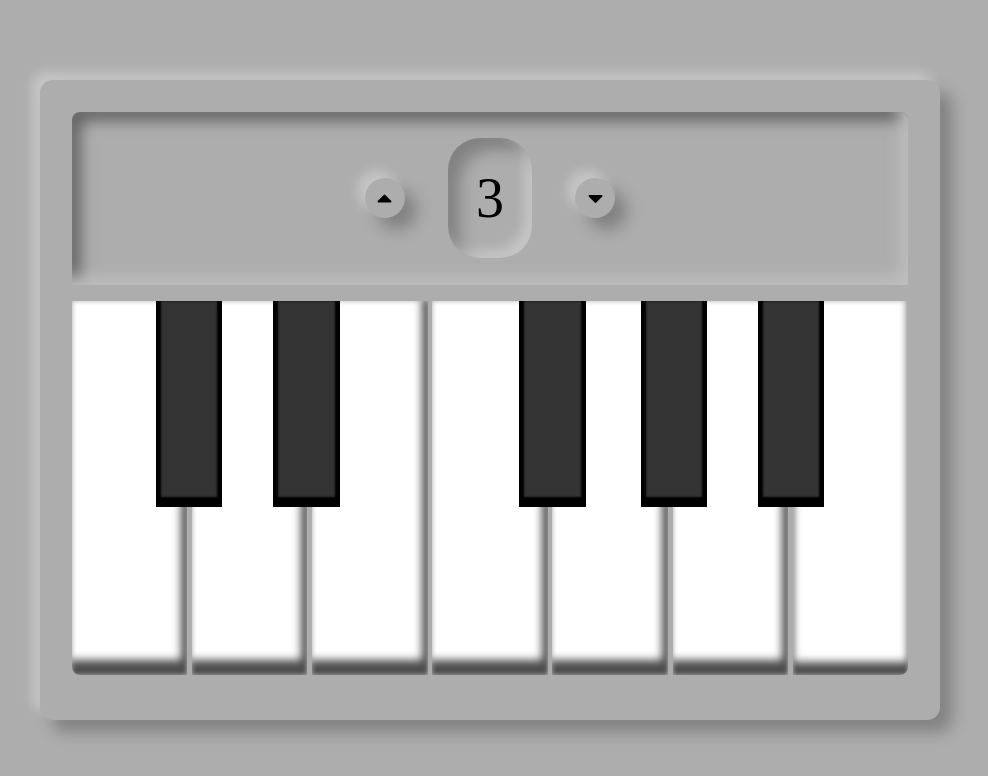
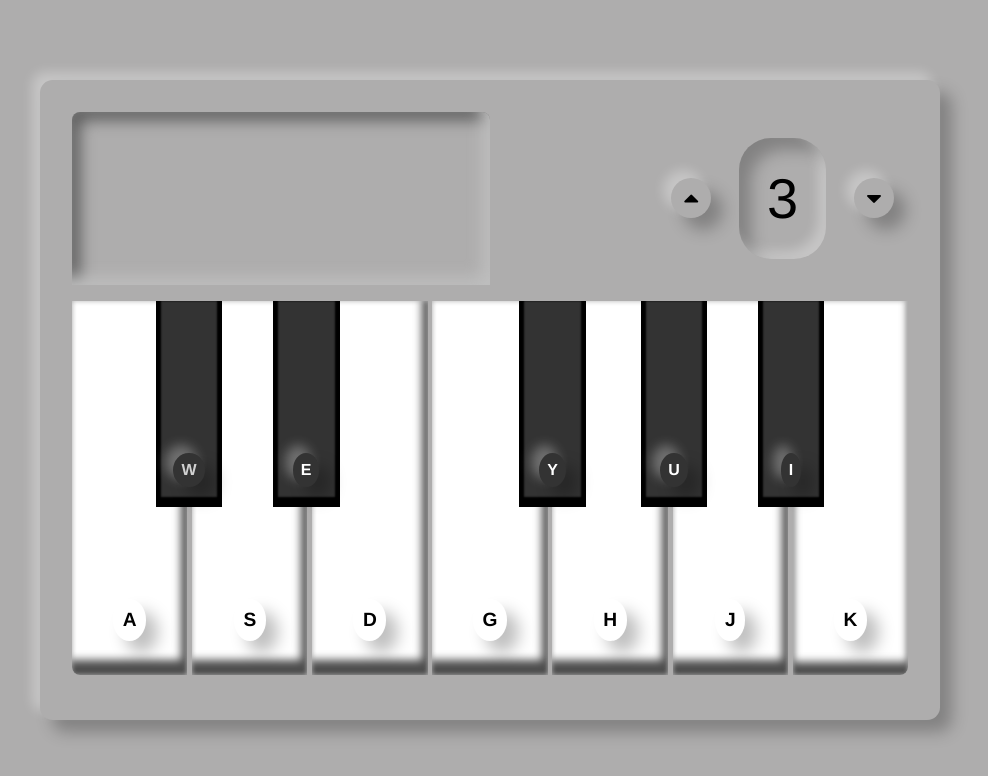
Before and after one commit to Pap-Ski/Piano, a plain HTML site: page index.html in a window 1280 px wide. Shown: the whole page, without its empty margins (150-1138 px from the left). Drawn offline with Linux system fonts and the light colour scheme.

Commit message:
added controls to ui

```diff
--- a/index.html
+++ b/index.html
@@ -17,6 +17,7 @@
   <body>
     <section class="piano">
       <div class="control-panel">
+        <div class="piano_screen"></div>
         <div class="octave_panel">
           <button id="incOctave" class="change_octave up"></button>
           <p class="octave_number">3</p>
@@ -24,45 +25,45 @@
         </div>
       </div>
       <div class="keys">
-        <div data-key="a" id="note_c" class="white__key">
+        <div data-key="a" id="note_c" class="white__key key">
           <audio src="sounds/sounds/C-3.mp3" type="audio/mpeg"></audio>
         </div>
-        <div data-key="w" id="note_c-sharp" class="black__key c_sharp">
+        <div data-key="w" id="note_c-sharp" class="black__key key c_sharp">
           <audio src="sounds/sounds/Cs-3.mp3" type="audio/mpeg"></audio>
         </div>
 
-        <div data-key="s" id="note_d" class="white__key">
+        <div data-key="s" id="note_d" class="white__key key">
           <audio src="sounds/sounds/D-3.mp3" type="audio/mpeg"></audio>
         </div>
-        <div data-key="e" id="note_d-sharp" class="black__key d_sharp">
+        <div data-key="e" id="note_d-sharp" class="black__key key d_sharp">
           <audio src="sounds/sounds/Ds-3.mp3" type="audio/mpeg"></audio>
         </div>
 
-        <div data-key="d" id="note_e" class="white__key">
+        <div data-key="d" id="note_e" class="white__key key">
           <audio src="sounds/sounds/E-3.mp3" type="audio/mpeg"></audio>
         </div>
-        <div data-key="g" id="note_f" class="white__key">
+        <div data-key="g" id="note_f" class="white__key key">
           <audio src="sounds/sounds/F-3.mp3" type="audio/mpeg"></audio>
         </div>
-        <div data-key="y" id="note_f-sharp" class="black__key f_sharp">
+        <div data-key="y" id="note_f-sharp" class="black__key key f_sharp">
           <audio src="sounds/sounds/Fs-3.mp3" type="audio/mpeg"></audio>
         </div>
 
-        <div data-key="h" id="note_g" class="white__key">
+        <div data-key="h" id="note_g" class="white__key key">
           <audio src="sounds/sounds/G-3.mp3" type="audio/mpeg"></audio>
         </div>
-        <div data-key="u" id="note_g-sharp" class="black__key g_sharp">
+        <div data-key="u" id="note_g-sharp" class="black__key key g_sharp">
           <audio src="sounds/sounds/Gs-3.mp3" type="audio/mpeg"></audio>
         </div>
 
-        <div data-key="j" id="note_a" class="white__key">
+        <div data-key="j" id="note_a" class="white__key key">
           <audio src="sounds/sounds/A-3.mp3" type="audio/mpeg"></audio>
         </div>
-        <div data-key="i" id="note_a-sharp" class="black__key a_sharp">
+        <div data-key="i" id="note_a-sharp" class="black__key key a_sharp">
           <audio src="sounds/sounds/As-3.mp3" type="audio/mpeg"></audio>
         </div>
 
-        <div data-key="k" id="note_b" class="white__key">
+        <div data-key="k" id="note_b" class="white__key key">
           <audio src="sounds/sounds/B-3.mp3" type="audio/mpeg"></audio>
         </div>
       </div>
--- a/script.js
+++ b/script.js
@@ -1,4 +1,14 @@
 let allKeys = document.querySelectorAll(".keys > div");
+
+allKeys.forEach((key) => {
+  let keyControl = document.createElement("p");
+  keyControl.className = "key_control";
+  let keyControlText = document.createTextNode(
+    key.getAttribute("data-key").toUpperCase()
+  );
+  keyControl.append(keyControlText);
+  key.append(keyControl);
+});
 
 allKeys.forEach((key) => key.addEventListener("click", playNoteOnClick));
 
@@ -17,8 +27,10 @@ function playNoteOnKeyDown(e) {
   if (e.repeat) return;
   allKeys.forEach((key) => {
     let audio = key.children[0];
-
-    if (e.key === key.getAttribute("data-key")) {
+    if (
+      e.key === key.getAttribute("data-key") ||
+      e.key === key.getAttribute("data-key").toLowerCase()
+    ) {
       audio.currentTime = 0;
       audio.play();
       console.log(audio);
--- a/style.css
+++ b/style.css
@@ -13,6 +13,7 @@
 }
 
 body {
+    font-family: 'Franklin Gothic Medium', 'Arial Narrow', Arial, sans-serif;
     background: var(--clr-piano-bg);
     min-height: 100vh;
     display: grid;
@@ -32,9 +33,17 @@ body {
 .control-panel {
     display: flex;
     align-items: center;
-    justify-content: center;
+    justify-content: space-between;
     /* border: 2px solid black; */
     height: 30%;
+    border-radius: .5em .5em 0 0;
+    /* background-color: var(--clr-keys-white); */
+    /* box-shadow: inset -8px -8px 15px hsl(0, 0%, 75%), inset 8px 8px 15px hsl(0, 0%, 37%); */
+}
+
+.piano_screen {
+    height: 100%;
+    width: 50%;
     border-radius: .5em .5em 0 0;
     /* background-color: var(--clr-keys-white); */
     box-shadow: inset -8px -8px 15px hsl(0, 0%, 75%), inset 8px 8px 15px hsl(0, 0%, 37%);
@@ -45,7 +54,7 @@ body {
     width: 30%;
     display: flex;
     align-items: center;
-    justify-content: space-between;
+    justify-content: space-around;
 }
 
 .octave_number {
@@ -120,10 +129,18 @@ body {
     gap: .3em;
 } */
 
+.key {
+    display: flex;
+    justify-content: center;
+    align-items: flex-end;
+}
+
 .white__key {
     /* position: relative; */
+    font-size: 1.2rem;
     width: calc(100% / 7);
     background-color: var(--clr-keys-white);
+    color: black;
     box-shadow: 0px 0px 5px inset hsl(0, 0%, 70%), -6px -15px 8px inset hsl(0, 0%, 30%);
     transition: all .1s ease;
 }
@@ -141,6 +158,7 @@ body {
 }
 
 .black__key {
+    font-size: 1rem;
     position: absolute;
     z-index: 1;
     top: 0;
@@ -150,6 +168,7 @@ body {
     width: 8%;
     height: 55%;
     background-color: hsl(0, 0%, 20%);
+    color: white;
     box-shadow: inset -5px -10px 2px hsl(0, 0%, 0%), 5px 0px 2px inset hsl(0, 0%, 0%);
     transition: all .1s ease;
 }
@@ -179,6 +198,16 @@ body {
     right: 10%;
 }
 
+.key_control {
+    font-weight: 700;
+    border-radius: 50%;
+    margin-bottom: 30%;
+    padding: .5em;
+    /* box-shadow: -5px -5px 12px rgba(211, 211, 211, 0.5), 5px 5px 12px rgba(0, 0, 0, 0.2); */
+    box-shadow: var(--bxs-top-left), var(--bxs-bottom-right);
+    /* var(--bxs-bottom-right) */
+}
+
 @media screen and (max-width: 412px) {
     body {
         padding: 1rem 0;
```
